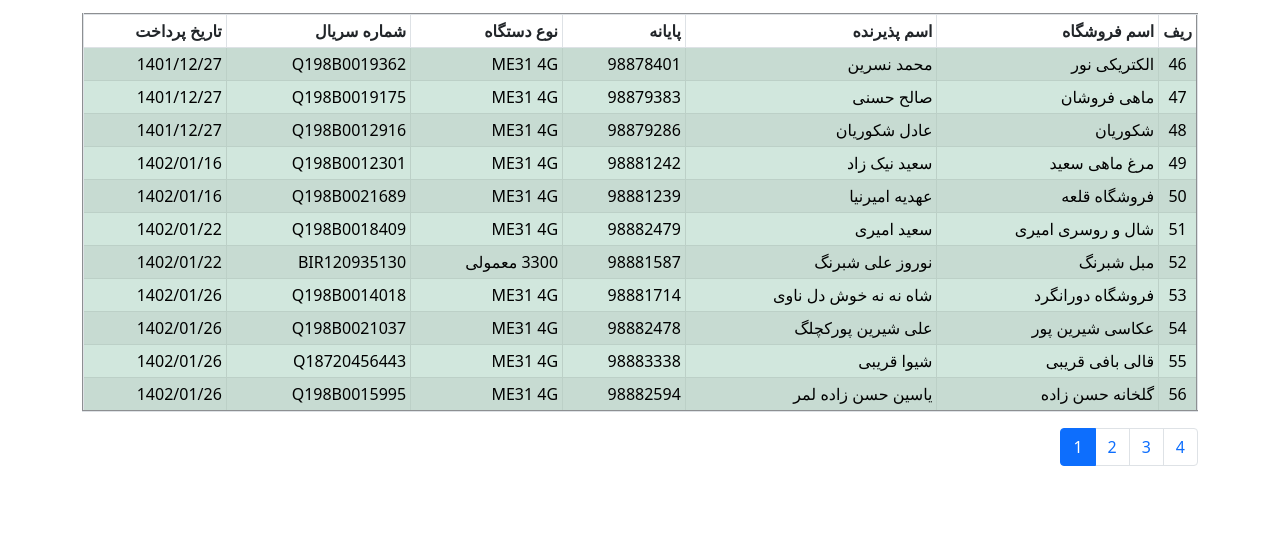
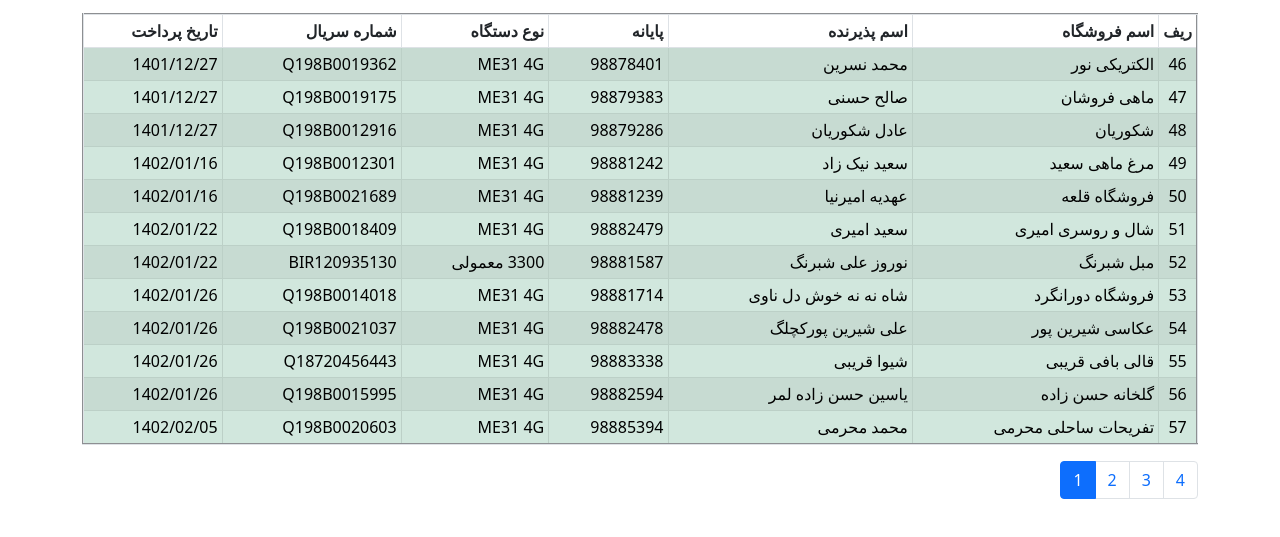
Before and after one commit to Persian-CCS/Persian-CCS.github.io, a plain HTML site: page sale/sale-main.html in a window 1280 px wide. Shown: the part 89-626 px from the top of the page. Drawn offline with nearby package versions, Linux system fonts and the light colour scheme.

Commit message:
Update sale-main.html

```diff
--- a/sale/sale-main.html
+++ b/sale/sale-main.html
@@ -172,6 +172,17 @@
                             <td>1402/01/26</td>
                         </tr>
 
+                        <!-- 57 -->
+                        <tr class="table-success">
+                            <td id="rd"> 57 </td>
+                            <td>       تفریحات ساحلی محرمی</td>
+                            <td>   محمد محرمی </td>
+                            <td>98885394 </td>
+                            <td>ME31 4G  </td>
+                            <td>Q198B0020603</td>
+                            <td>1402/02/05</td>
+                        </tr>
+
 
 
 
```
